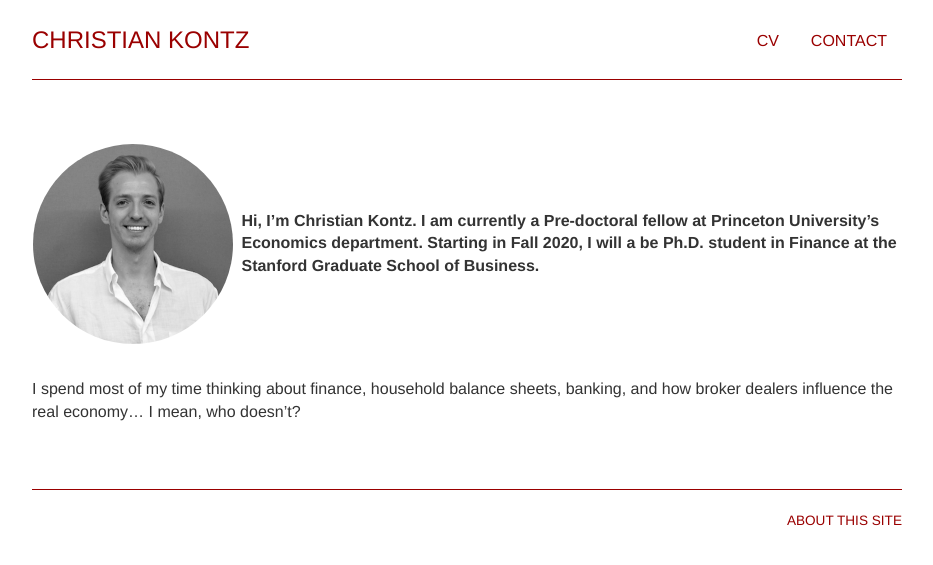
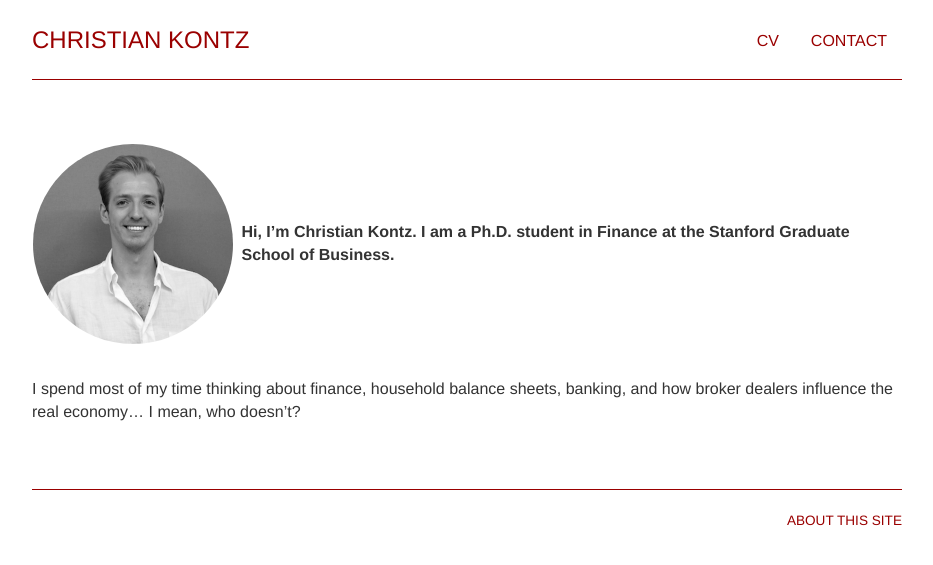
Before and after one commit to cg89x/cg89x.github.io, a Jekyll site: the page built from index.md, in a window 1280 px wide. Shown: the top 565 px of the page, without its empty margins (173-1106 px from the left). Built offline with Jekyll 4.4.1, drawn with Linux system fonts in a browser that asks for light colours; some web fonts are replaced.

Commit message:
update landing

```diff
--- a/index.md
+++ b/index.md
@@ -9,7 +9,7 @@ contact: passive
 
 <br>
 
-| ![Christian Kontz](img/ckontz-300px.png){:.img-circle avatar}{: style="max-width: 200px; height: auto;"}| | **Hi, I'm Christian Kontz. I am currently a Pre-doctoral fellow at Princeton University's Economics department. Starting in Fall 2020, I will a be Ph.D. student in Finance at the Stanford Graduate School of Business.** |
+| ![Christian Kontz](img/ckontz-300px.png){:.img-circle avatar}{: style="max-width: 200px; height: auto;"}| | **Hi, I'm Christian Kontz. I am a Ph.D. student in Finance at the Stanford Graduate School of Business.** |
 
 
 
```
Also changed, not shown: 2 other files.
